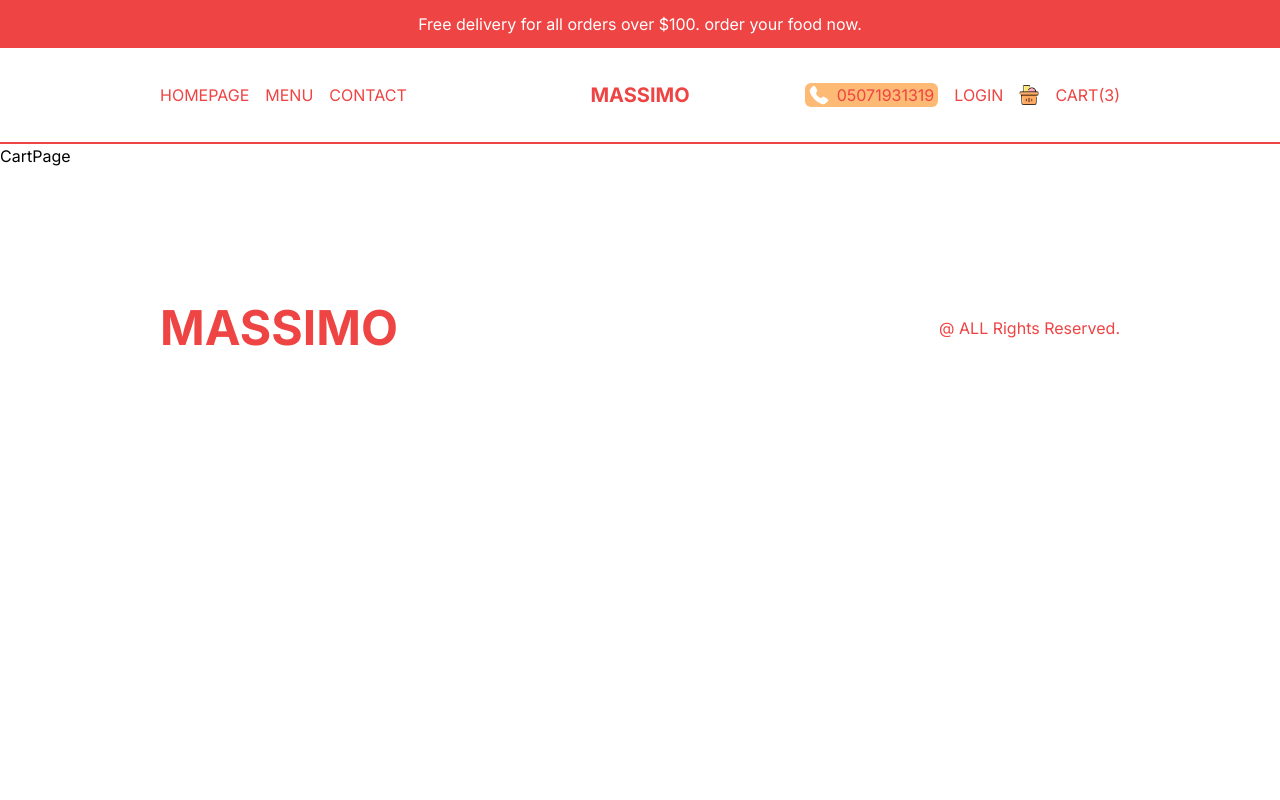
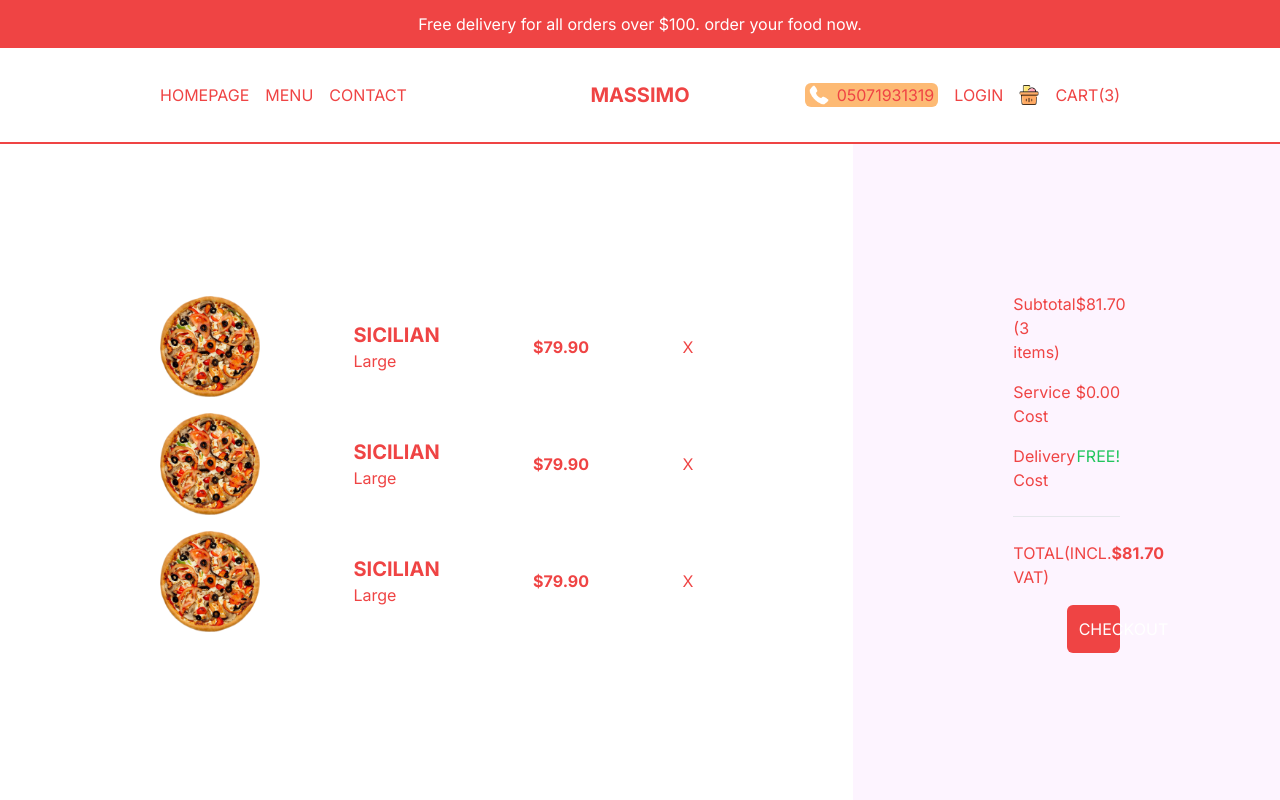
Before and after one commit to yashar6846/deliveryDesignNextjs, a Next.js app: page /cart in a window 1280 px wide. Shown: the top 800 px of the page. Built offline with nearby package versions, Linux system fonts and the light colour scheme.

Commit message:
add design cart to proje

```diff
--- a/app/cart/page.tsx
+++ b/app/cart/page.tsx
@@ -1,7 +1,67 @@
-import React from 'react'
+import Image from "next/image";
+import React from "react";
 
-export default function CartPage() {
+const CartPage = () => {
   return (
-    <div>CartPage</div>
-  )
-}
+    <div className="h-[calc(100vh-6rem)] md:h-[calc(100vh-9rem)] flex flex-col text-red-500 lg:flex-row">
+      {/* PRODUCTS CONTAINER */}
+      <div className="h-1/2 p-4 flex flex-col justify-center overflow-scroll lg:h-full lg:w-2/3 2xl:w-1/2 lg:px-20 xl:px-40">
+        {/* SINGLE ITEM */}
+        <div className="flex items-center justify-between mb-4">
+          <Image src="/temporary/p1.png" alt="" width={100} height={100} />
+          <div className="">
+            <h1 className="uppercase text-xl font-bold">sicilian</h1>
+            <span>Large</span>
+          </div>
+          <h2 className="font-bold">$79.90</h2>
+          <span className="cursor-pointer">X</span>
+        </div>
+        {/* SINGLE ITEM */}
+        <div className="flex items-center justify-between mb-4">
+          <Image src="/temporary/p1.png" alt="" width={100} height={100} />
+          <div className="">
+            <h1 className="uppercase text-xl font-bold">sicilian</h1>
+            <span>Large</span>
+          </div>
+          <h2 className="font-bold">$79.90</h2>
+          <span className="cursor-pointer">X</span>
+        </div>
+        {/* SINGLE ITEM */}
+        <div className="flex items-center justify-between mb-4">
+          <Image src="/temporary/p1.png" alt="" width={100} height={100} />
+          <div className="">
+            <h1 className="uppercase text-xl font-bold">sicilian</h1>
+            <span>Large</span>
+          </div>
+          <h2 className="font-bold">$79.90</h2>
+          <span className="cursor-pointer">X</span>
+        </div>
+      </div>
+      {/* PAYMENT CONTAINER */}
+      <div className="h-1/2 p-4 bg-fuchsia-50 flex flex-col gap-4 justify-center lg:h-full lg:w-1/3 2xl:w-1/2 lg:px-20 xl:px-40 2xl:text-xl 2xl:gap-6">
+        <div className="flex justify-between">
+          <span className="">Subtotal (3 items)</span>
+          <span className="">$81.70</span>
+        </div>
+        <div className="flex justify-between">
+          <span className="">Service Cost</span>
+          <span className="">$0.00</span>
+        </div>
+        <div className="flex justify-between">
+          <span className="">Delivery Cost</span>
+          <span className="text-green-500">FREE!</span>
+        </div>
+        <hr className="my-2" />
+        <div className="flex justify-between">
+          <span className="">TOTAL(INCL. VAT)</span>
+          <span className="font-bold">$81.70</span>
+        </div>
+        <button className="bg-red-500 text-white p-3 rounded-md w-1/2 self-end">
+          CHECKOUT
+        </button>
+      </div>
+    </div>
+  );
+};
+
+export default CartPage;
--- a/app/components/Price.tsx
+++ b/app/components/Price.tsx
@@ -4,7 +4,7 @@
 type Props={
     price: number
     id:number
-    options?: {titles: string, additionalPrice: number}[]
+    options?: {titles: string, additionalPrice: number}
 }
 
 function Price({price, id, options}:Props) {
```
